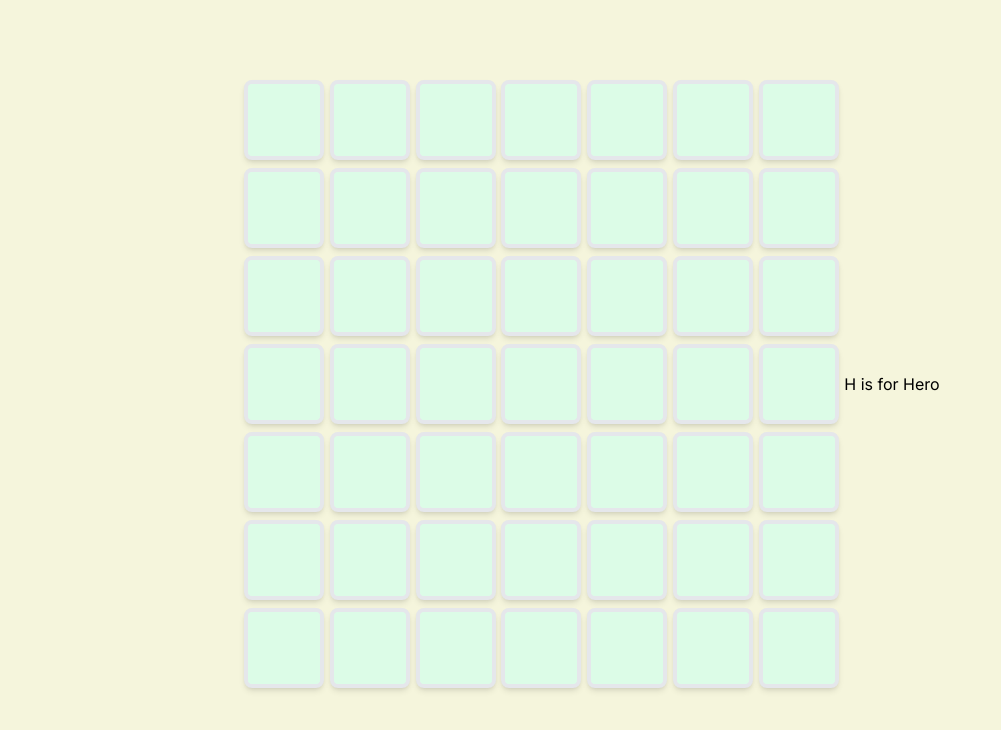
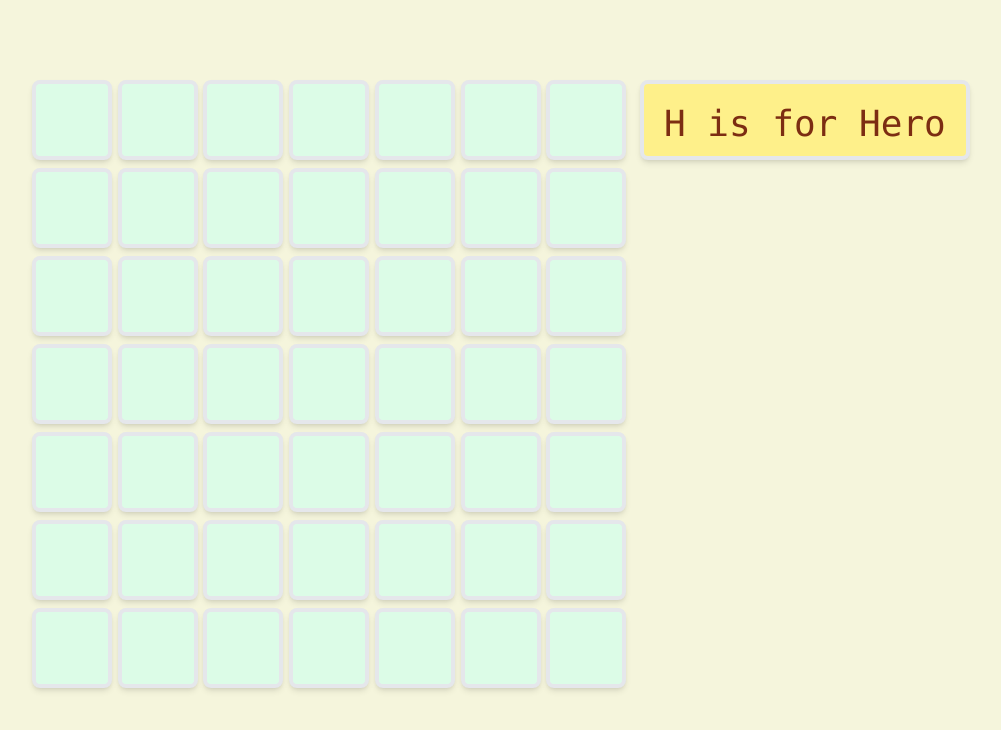
Before and after one commit to HartThomas/adventure-call, a Next.js app: page / in a window 1280 px wide. Shown: the top 730 px of the page, without its empty margins (48-1049 px from the left). Built offline with nearby package versions, Linux system fonts and the light colour scheme.

Commit message:
Add instruction styling

```diff
--- a/app/page.tsx
+++ b/app/page.tsx
@@ -29,6 +29,8 @@ export default function Home() {
   }
 
   const [playingField, setPlayingField] = useState(field);
+  const [showEnemyTooltip, setShowEnemyTooltip] = useState(false);
+  const [showTeleportTooltip, setShowTeleportTooltip] = useState(false);
 
   const setStage = (value: Array<SetStageInput>) => {
     const newPlayingField = [...playingField];
@@ -202,6 +204,7 @@ export default function Home() {
 
   useEffect(() => {
     if (moveCount === 3) {
+      setShowEnemyTooltip(!showEnemyTooltip);
       return setStage([{ newStage: "enemy", x: 6, y: 3 }]);
     }
     if (moveCount % 7 === 0 && moveCount !== 0) {
@@ -209,6 +212,7 @@ export default function Home() {
       const ePosition = find("enemy");
 
       if (checkTeleportPositions(hPosition, ePosition)) {
+        setShowTeleportTooltip(true);
         return setStage([
           { newStage: "teleport", x: 5, y: 1 },
           { newStage: "teleport", x: 1, y: 5 },
@@ -371,18 +375,31 @@ export default function Home() {
   }
 
   return (
-    <main className="flex justify-center items-center pt-20">
+    <main className="flex justify-left pl-20 pt-20 ">
       <div className="w-[600px] justify-center items-center text-center">
         <PlayingField playingField={playingField} />
       </div>
+      <div className="flex flex-col justify-left w-max">
         <button
           name="hero"
           onClick={() => {
             setStage([{ newStage: "hero", x: 3, y: 3 }]);
           }}
+          className="p-5 ml-2 bg-yellow-200 rounded-lg shadow-md border-gray-200 border border-4 text-orange-900 text-4xl font-mono w-fit h-20"
         >
           H is for Hero
         </button>
+        {showEnemyTooltip ? (
+          <div className="p-5 m-2 bg-yellow-200 rounded-lg shadow-md border-gray-200 border border-4 text-orange-900 text-4xl font-mono w-fit h-20">
+            E is for Enemy
+          </div>
+        ) : null}
+        {showTeleportTooltip ? (
+          <div className="p-5 m-2 bg-yellow-200 rounded-lg shadow-md border-gray-200 border border-4 text-orange-900 text-4xl font-mono animate-spin w-fit h-20">
+            T is for Teleport
+          </div>
+        ) : null}
+      </div>
     </main>
   );
 }
--- a/tailwind.config.js
+++ b/tailwind.config.js
@@ -1,18 +1,20 @@
+const { readBuilderProgram } = require("typescript");
+
 /** @type {import('tailwindcss').Config} */
 module.exports = {
   content: [
-    './pages/**/*.{js,ts,jsx,tsx,mdx}',
-    './components/**/*.{js,ts,jsx,tsx,mdx}',
-    './app/**/*.{js,ts,jsx,tsx,mdx}',
+    "./pages/**/*.{js,ts,jsx,tsx,mdx}",
+    "./components/**/*.{js,ts,jsx,tsx,mdx}",
+    "./app/**/*.{js,ts,jsx,tsx,mdx}",
   ],
   theme: {
     extend: {
       backgroundImage: {
-        'gradient-radial': 'radial-gradient(var(--tw-gradient-stops))',
-        'gradient-conic':
-          'conic-gradient(from 180deg at 50% 50%, var(--tw-gradient-stops))',
+        "gradient-radial": "radial-gradient(var(--tw-gradient-stops))",
+        "gradient-conic":
+          "conic-gradient(from 180deg at 50% 50%, var(--tw-gradient-stops))",
       },
     },
   },
   plugins: [],
-}
+};
```
Lines whose indentation alone changed are shown as unchanged.
